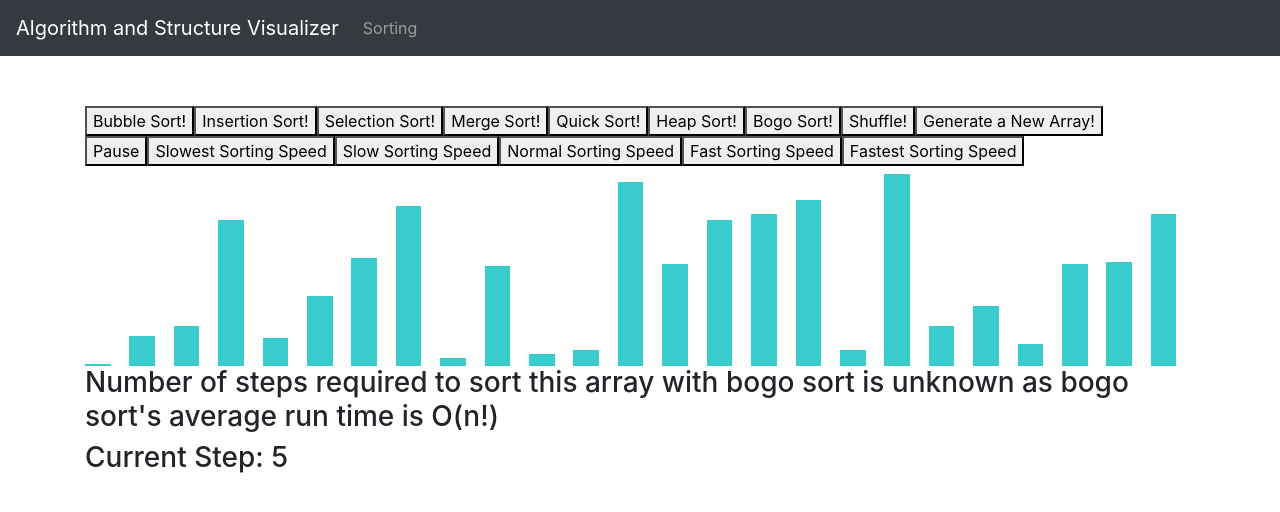
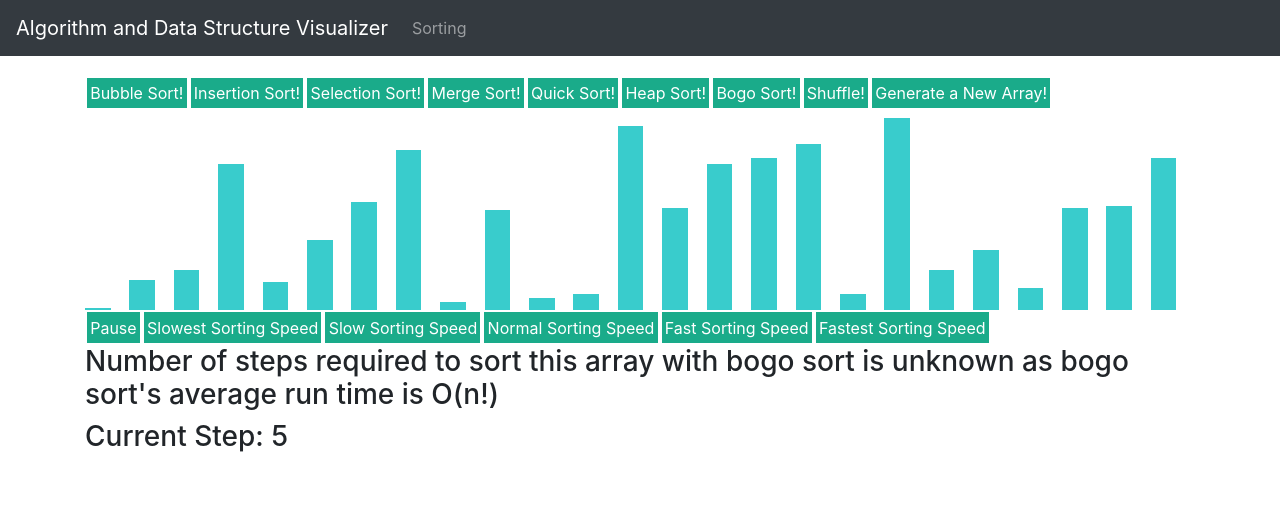
Before and after one commit to matt-hendrick/Algorithm-Data-Structure-Visualizer, a React (Create React App) app: page /sorting in a window 1280 px wide. Both pictures are taken after a click on the button "Bogo Sort!". Shown: the top 512 px of the page. Built offline with nearby package versions, Linux system fonts and the light colour scheme.

Commit message:
Style: improved button styling

```diff
--- a/src/App.js
+++ b/src/App.js
@@ -14,7 +14,7 @@ function App() {
   return (
     <Router>
       <NavBar />
-      <Container style={{ marginTop: '50px' }}>
+      <Container style={{ marginTop: '20px' }}>
         {/* <div
         style={{
           display: 'flex',
--- /dev/null
+++ b/src/components/MyButton/MyButton.css
@@ -0,0 +1,11 @@
+.MyButton {
+  background: #1aab8a;
+  color: #fff;
+  border: none;
+  margin: 2px;
+  font-size: 1em;
+  padding: 0.2em;
+  cursor: pointer;
+  transition: 800ms ease all;
+  outline: none;
+}
--- /dev/null
+++ b/src/components/MyButton/MyButton.js
@@ -0,0 +1,12 @@
+import React from 'react';
+import './MyButton.css';
+
+function MyButton(props) {
+  return (
+    <button onClick={props.onClick} className="MyButton">
+      {props.children}
+    </button>
+  );
+}
+
+export default MyButton;
--- a/src/components/Navbar/Navbar.js
+++ b/src/components/Navbar/Navbar.js
@@ -6,8 +6,16 @@ import Nav from 'react-bootstrap/Nav';
 
 function MyNavbar() {
   return (
-    <Navbar collapseOnSelect expand="md" bg="dark" variant="dark">
-      <Navbar.Brand href="/">Algorithm and Structure Visualizer</Navbar.Brand>
+    <Navbar
+      collapseOnSelect
+      expand="md"
+      bg="dark"
+      variant="dark"
+      // style={{ backgroundColor: '#39cccc', color: '#ffffff' }}
+    >
+      <Navbar.Brand href="/">
+        Algorithm and Data Structure Visualizer
+      </Navbar.Brand>
       <Navbar.Toggle aria-controls="responsive-navbar-nav" />
       <Navbar.Collapse id="responsive-navbar-nav">
         <Nav className="mr-auto">
--- a/src/containers/Sorting.js
+++ b/src/containers/Sorting.js
@@ -5,6 +5,8 @@ import {
   shuffle,
   swap,
 } from '../utility/utilityFunctions';
+
+import MyButton from '../components/MyButton/MyButton';
 
 function Sorting() {
   const [arr, setArr] = useState();
@@ -376,42 +378,18 @@ function Sorting() {
   return (
     <div>
       <div>
-        <button onClick={handleBubbleSort}>Bubble Sort!</button>
-        <button onClick={handleInsertionSort}>Insertion Sort!</button>
-        <button onClick={handleSelectionSort}>Selection Sort!</button>
-        <button onClick={handleMergeSort}>Merge Sort!</button>
-        <button onClick={handleQuickSort}>Quick Sort!</button>
-        <button onClick={handleHeapSort}>Heap Sort!</button>
-        <button onClick={handleBogoSort}>Bogo Sort!</button>
-        <button onClick={handleShuffle}>Shuffle!</button>
-        <button onClick={generateArray}>Generate a New Array!</button>
-        {currentStep > 0 ? (
-          <div>
-            <button onClick={togglePause}>
-              {isRunning ? 'Pause' : 'Continue'}
-            </button>
-            <button onClick={() => handleSortingSpeedChange(2000)}>
-              Slowest Sorting Speed
-            </button>
-            <button onClick={() => handleSortingSpeedChange(1000)}>
-              Slow Sorting Speed
-            </button>
-            <button onClick={() => handleSortingSpeedChange(500)}>
-              Normal Sorting Speed
-            </button>
-            <button onClick={() => handleSortingSpeedChange(100)}>
-              Fast Sorting Speed
-            </button>
-            <button onClick={() => handleSortingSpeedChange(10)}>
-              Fastest Sorting Speed
-            </button>
-          </div>
-        ) : null}
+        <MyButton onClick={handleBubbleSort}>Bubble Sort!</MyButton>
+        <MyButton onClick={handleInsertionSort}>Insertion Sort!</MyButton>
+        <MyButton onClick={handleSelectionSort}>Selection Sort!</MyButton>
+        <MyButton onClick={handleMergeSort}>Merge Sort!</MyButton>
+        <MyButton onClick={handleQuickSort}>Quick Sort!</MyButton>
+        <MyButton onClick={handleHeapSort}>Heap Sort!</MyButton>
+        <MyButton onClick={handleBogoSort}>Bogo Sort!</MyButton>
+        <MyButton onClick={handleShuffle}>Shuffle!</MyButton>
+        <MyButton onClick={generateArray}>Generate a New Array!</MyButton>
       </div>
 
-      <div
-      // style={{ display: 'flex' }}
-      >
+      <div>
         {originalArr ? (
           <div
             style={{
@@ -443,6 +421,28 @@ function Sorting() {
           </div>
         ) : null}
       </div>
+      {currentStep > 0 ? (
+        <div>
+          <MyButton onClick={togglePause}>
+            {isRunning ? 'Pause' : 'Continue'}
+          </MyButton>
+          <MyButton onClick={() => handleSortingSpeedChange(2000)}>
+            Slowest Sorting Speed
+          </MyButton>
+          <MyButton onClick={() => handleSortingSpeedChange(1000)}>
+            Slow Sorting Speed
+          </MyButton>
+          <MyButton onClick={() => handleSortingSpeedChange(500)}>
+            Normal Sorting Speed
+          </MyButton>
+          <MyButton onClick={() => handleSortingSpeedChange(100)}>
+            Fast Sorting Speed
+          </MyButton>
+          <MyButton onClick={() => handleSortingSpeedChange(10)}>
+            Fastest Sorting Speed
+          </MyButton>
+        </div>
+      ) : null}
       {sortingType ? (
         <div>
           <h3>
```
